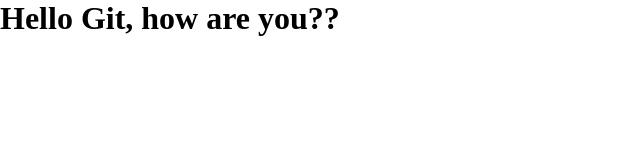
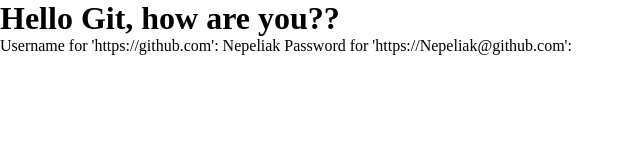
Before and after one commit to Nepeliak/gitlearn, a plain HTML site: page index.html in a window 1280 px wide. Shown: the whole page, without its empty margins (0-640 px from the left). Drawn offline with Linux system fonts and the light colour scheme.

Commit message:
change index.html

```diff
--- a/index.html
+++ b/index.html
@@ -14,5 +14,9 @@
 </head>
 <body>
     <h1>Hello Git, how are you??</h1>
+
+    Username for 'https://github.com': Nepeliak
+Password for 'https://Nepeliak@github.com':
+
 </body>
 </html>
```
